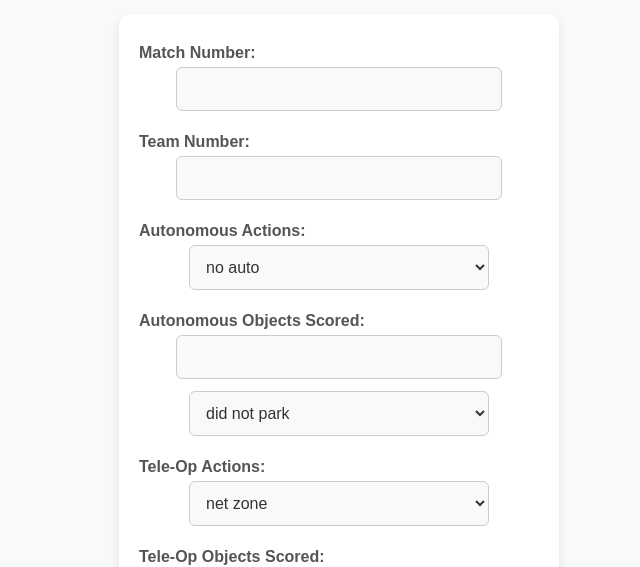
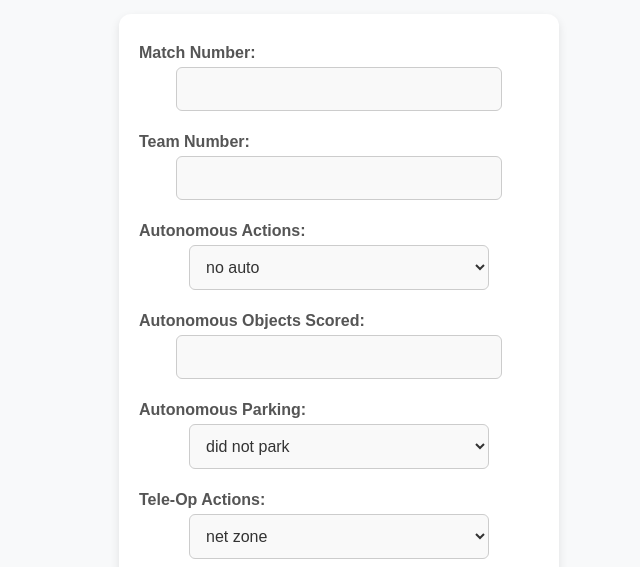
Before and after one commit to aesh09/BFC-2025-Scouting, a plain HTML site: page index.html in a window 1280 px wide. Shown: the part 240-807 px from the top of the page, without its empty margins (301-941 px from the left). Drawn offline with Linux system fonts and the light colour scheme; a script that the page names is missing.

Commit message:
Update index.html

```diff
--- a/index.html
+++ b/index.html
@@ -34,6 +34,7 @@
         <label>Autonomous Objects Scored:</label>
         <input type="number" id="autoObjects" required>
 
+        <label>Autonomous Parking:</label>
         <select id="autonomousParking">
             <option value="noParking">did not park</option>
             <option value="observationZonePark">park in observation zone</option>
```
